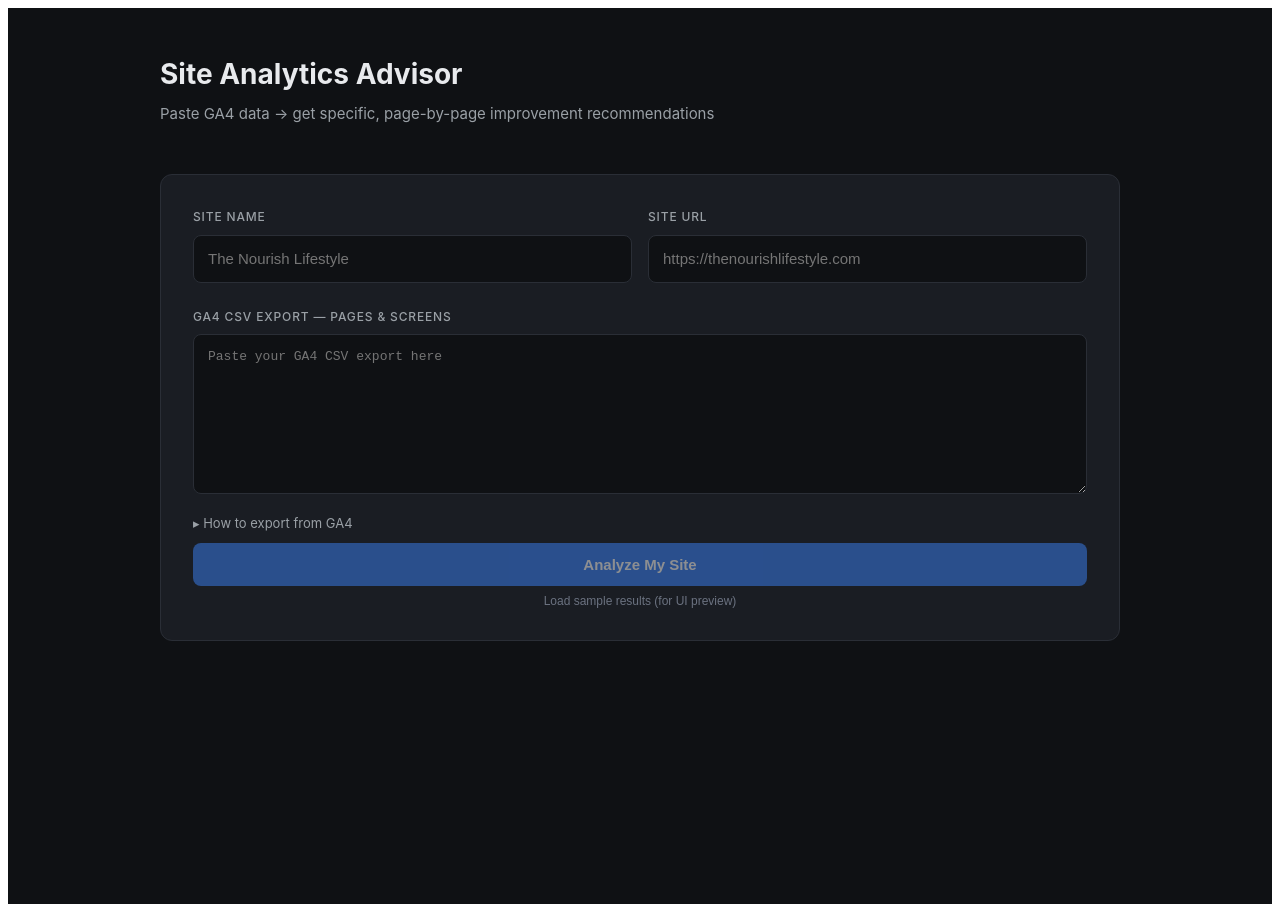
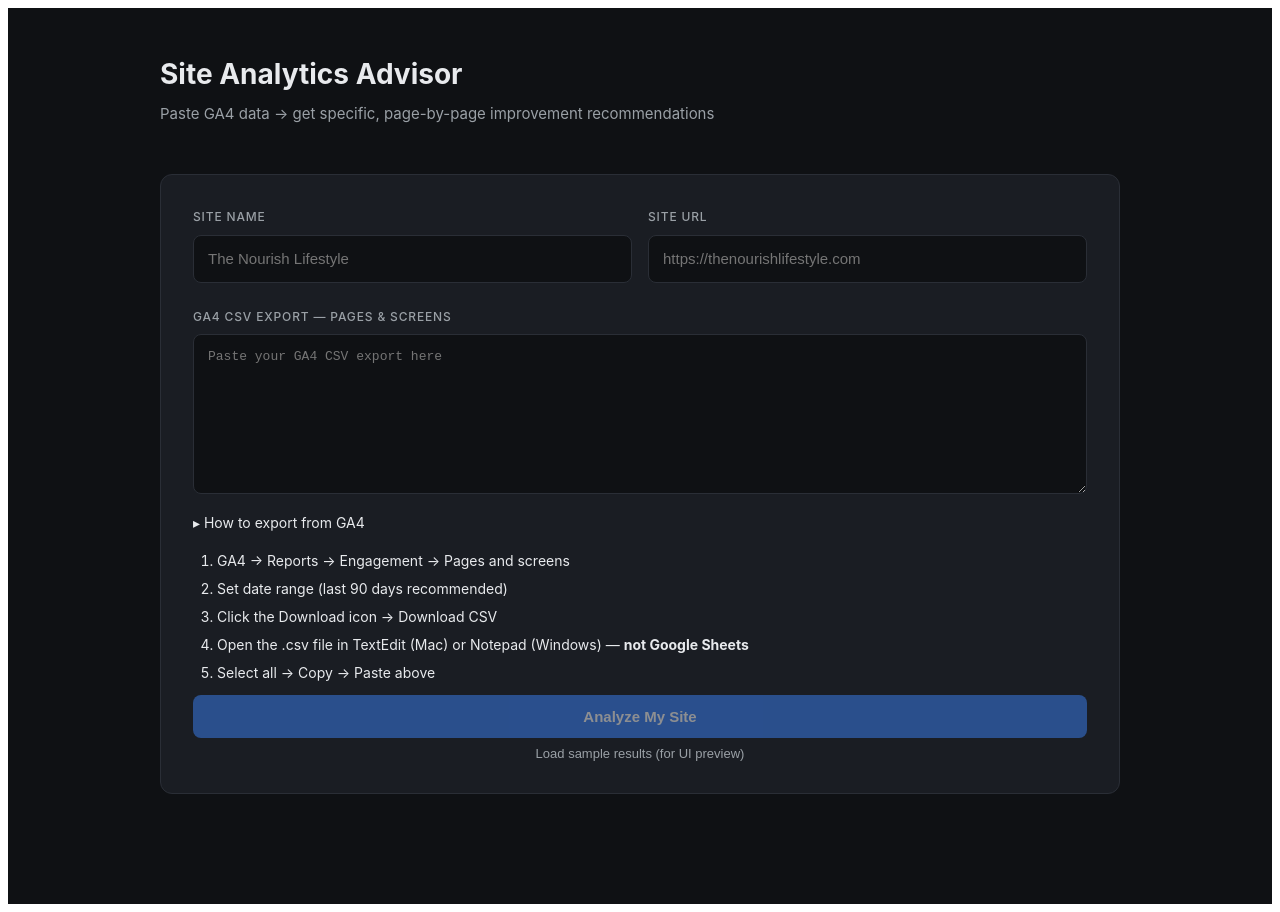
Before and after one commit to vikkib/site-analytics-tool, a React (Create React App) app: page / in a window 1280 px wide. Built offline with nearby package versions, Linux system fonts and the light colour scheme.

Commit message:
Fix WCAG failures: bump low-contrast text, open instructions by default
Co-Authored-By: Claude Sonnet 4.6 <noreply@anthropic.com>

```diff
--- a/src/App.jsx
+++ b/src/App.jsx
@@ -140,9 +140,9 @@ const styles = {
     marginBottom: 20,
   },
   details: { marginTop: 10 },
-  detailsSummary: { fontSize: 13, color: COLORS.textSecondary, cursor: 'pointer', userSelect: 'none', listStyle: 'none', display: 'inline-flex', alignItems: 'center', gap: 6 },
+  detailsSummary: { fontSize: 14, color: COLORS.text, cursor: 'pointer', userSelect: 'none', listStyle: 'none', display: 'inline-flex', alignItems: 'center', gap: 6 },
   detailsBody: { marginTop: 12, paddingLeft: 4 },
-  detailsOl: { margin: 0, paddingLeft: 20, fontSize: 13, color: COLORS.textSecondary, lineHeight: 2 },
+  detailsOl: { margin: 0, paddingLeft: 20, fontSize: 14, color: COLORS.text, lineHeight: 2 },
   spinner: { display: 'inline-block', marginRight: 8 },
   loadingOverlay: {
     position: 'fixed', inset: 0,
@@ -362,7 +362,7 @@ export default function App() {
               value={csvData}
               onChange={e => setCsvData(e.target.value)}
             />
-            <details style={styles.details}>
+            <details style={styles.details} open>
               <summary style={styles.detailsSummary}>▸ How to export from GA4</summary>
               <div style={styles.detailsBody}>
                 <ol style={styles.detailsOl}>
@@ -385,7 +385,7 @@ export default function App() {
           </button>
           <button
             onClick={loadSample}
-            style={{ background: 'none', border: 'none', color: COLORS.muted, cursor: 'pointer', fontSize: 12, padding: '8px 0 0', display: 'block', width: '100%', textAlign: 'center' }}
+            style={{ background: 'none', border: 'none', color: COLORS.textSecondary, cursor: 'pointer', fontSize: 13, padding: '8px 0 0', display: 'block', width: '100%', textAlign: 'center' }}
           >
             Load sample results (for UI preview)
           </button>
```
